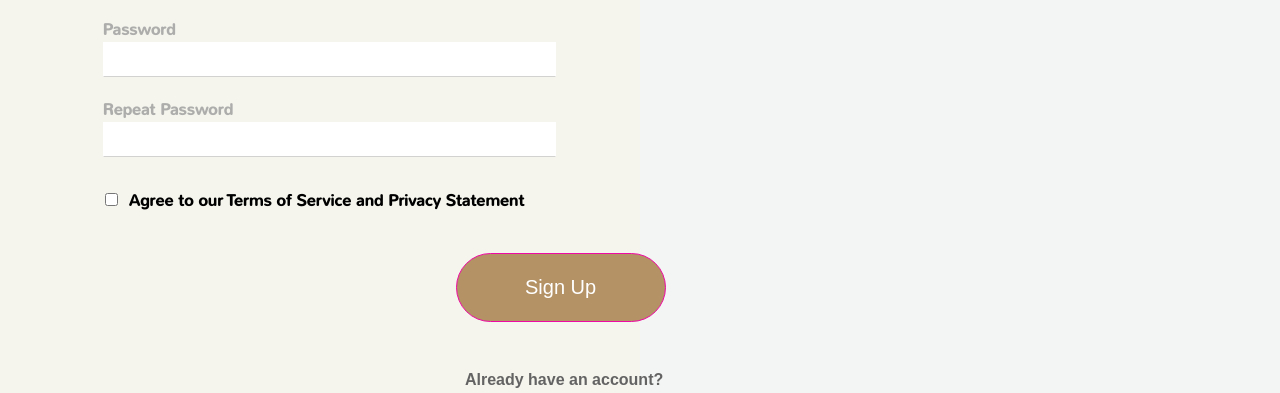
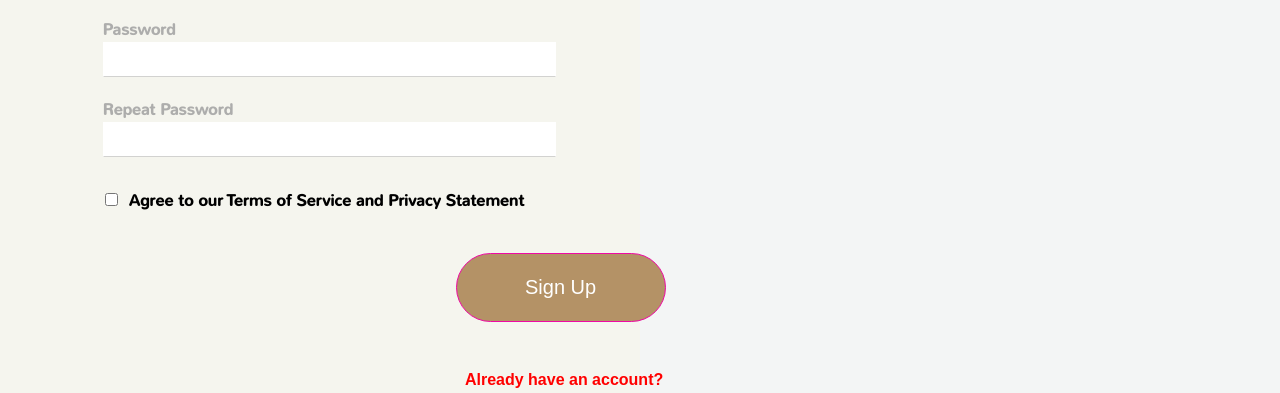
Before and after one commit to dancheella/task_8, a plain HTML site: page index.html in a window 1280 px wide. Shown: the part 561-954 px from the top of the page. Drawn offline with Linux system fonts and the light colour scheme.

Commit message:
changed color account__link

```diff
--- a/styles/style.css
+++ b/styles/style.css
@@ -117,7 +117,7 @@ body {
     font-family: Nunito, sans-serif;
     font-size: 16px;
     line-height: 27px;
-    color: #636363;
+    color: #ff0000;
     margin-left: 14px;
 }
 
```
